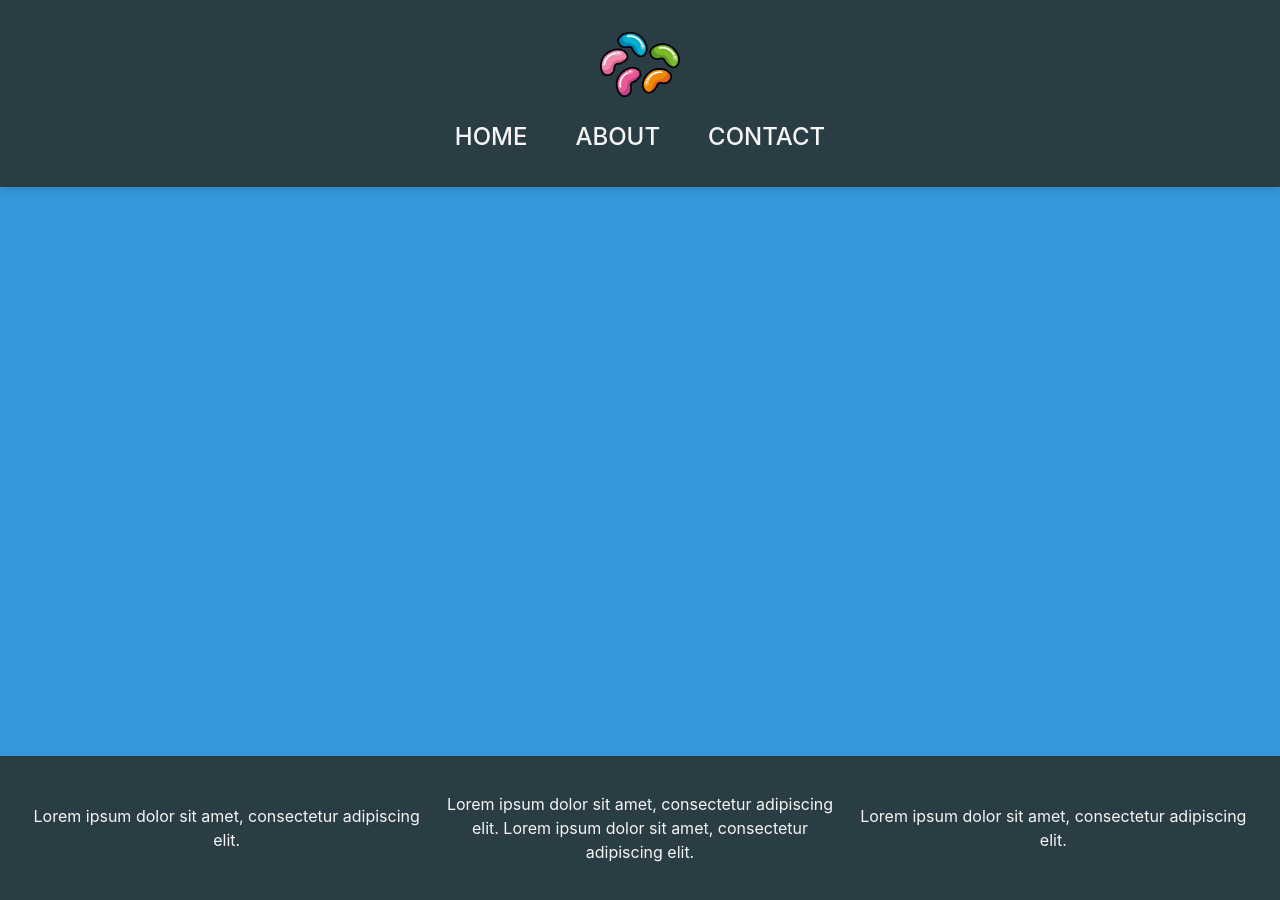
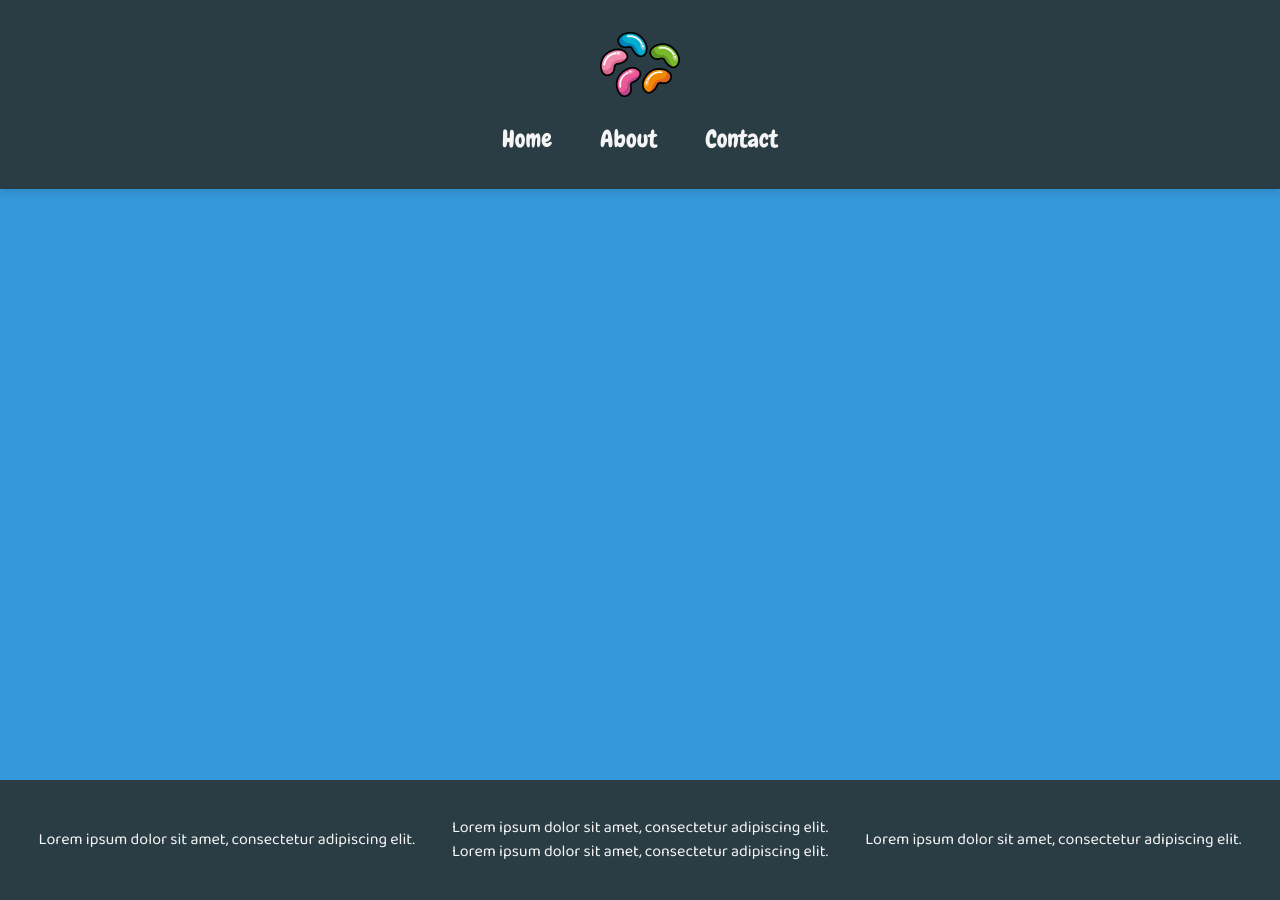
Before and after one commit to Milla-8/group-project-v3, a React (Vite) app: page /about in a window 1280 px wide. Built offline with nearby package versions, Linux system fonts and the light colour scheme.

Commit message:
Fonts
added 2 example fonts

```diff
--- a/src/pages/navbar/Navbar.scss
+++ b/src/pages/navbar/Navbar.scss
@@ -118,12 +118,13 @@
     gap: 3rem; /* Space between links */
     font-size: 1.5rem; /* Bigger font size */
     font-weight: bold;
-    text-transform: uppercase;
+    //text-transform: uppercase;
 
     a {
       text-decoration: none;
       color: $BeanSoftWhite-color;
       transition: color 0.3s;
+      text-transform: capitalize;
 
       &:hover {
         color: $BeanPink-color; /* Change color on hover */
--- a/src/styles/main.scss
+++ b/src/styles/main.scss
@@ -1,7 +1,10 @@
+@import url('https://fonts.googleapis.com/css2?family=Baloo+2:wght@400;700&family=Chewy&display=swap');
 
+// Fonts
+$font-baloo: 'Baloo 2', cursive;  // For body and general text
+$font-chewy: 'Chewy', cursive;      // For playful headers or links
 
-
-
+// Colors
 $primary-color: #3498db;
 $BeanPink-color: #FF6B6B;
 $BeanNavy-color: #2A3D45;
@@ -10,8 +13,25 @@
 $BeanOrange-color: #FFE5B4;
 
 body {
+  font-family: $font-baloo;
   background-color: $primary-color;
 }
+
+h1, h2, h3 {
+  font-family: $font-chewy;
+}
+
+.navbar-links a {
+  font-family: $font-chewy;
+  font-size: 1.5rem;
+  color: $BeanSoftWhite-color;
+  transition: all 0.3s ease-in-out;
+
+  &:hover {
+    color: $BeanPink-color;
+  }
+}
+
 //   .app-container {
 //     display: flex;
 //     flex-direction: column;
```
Lines whose indentation alone changed are shown as unchanged.
